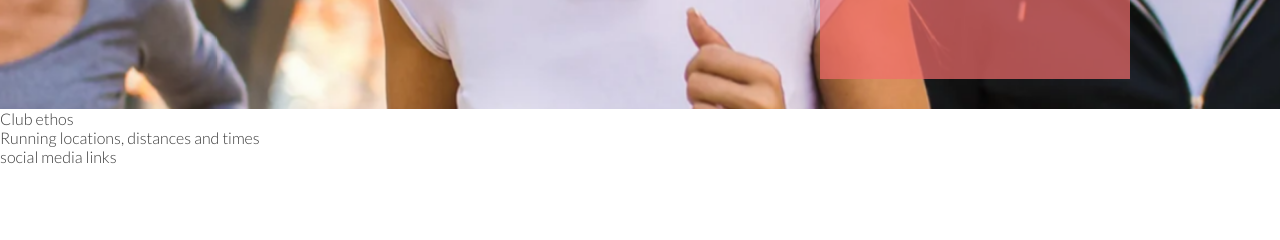
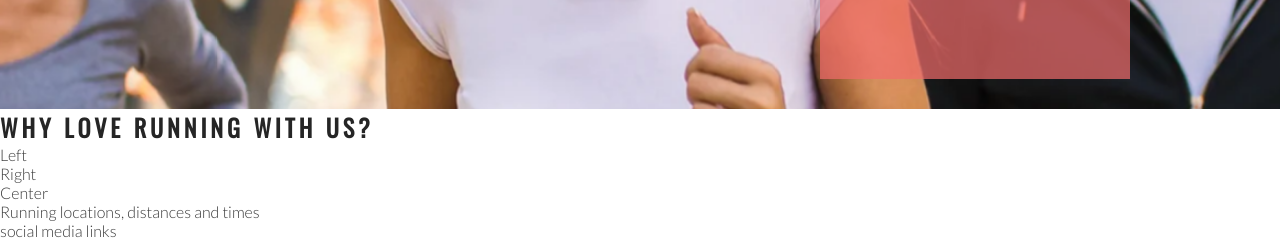
Before and after one commit to ScotRob77/love-running, a plain HTML site: page index.html in a window 1280 px wide. Shown: the part 566-806 px from the top of the page. Drawn offline with nearby package versions, Linux system fonts and the light colour scheme.

Commit message:
add club ethos divs

```diff
--- a/assets/css/style.css
+++ b/assets/css/style.css
@@ -24,6 +24,7 @@ h1, h2 {
 #logo {
     float: left;
     font-size: 280%;
+    margin-left: 30px;
 }
 
 /* navigation links */
--- a/index.html
+++ b/index.html
@@ -38,8 +38,11 @@
             <h3>Dublin Docklands & Phoenix Park</h3>
         </div>
     </section>
-    <section>
-        Club ethos
+    <section id="club-ethos">
+        <h1>Why love running with us?</h1>
+        <div id="left-about">Left</div>
+        <div id="right-about">Right</div>
+        <div id=center-about">Center</div>
     </section>
     <section>
         Running locations, distances and times
```
